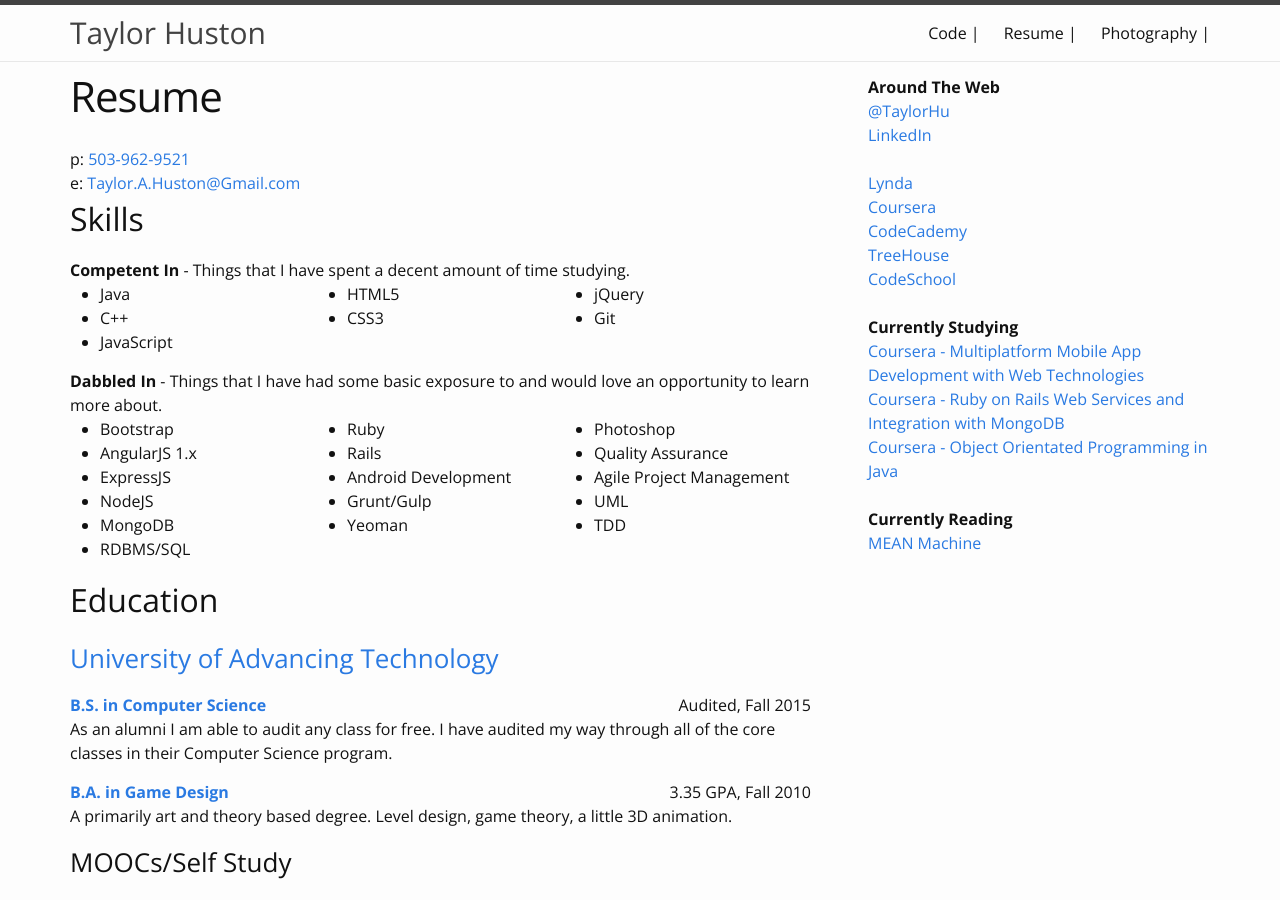
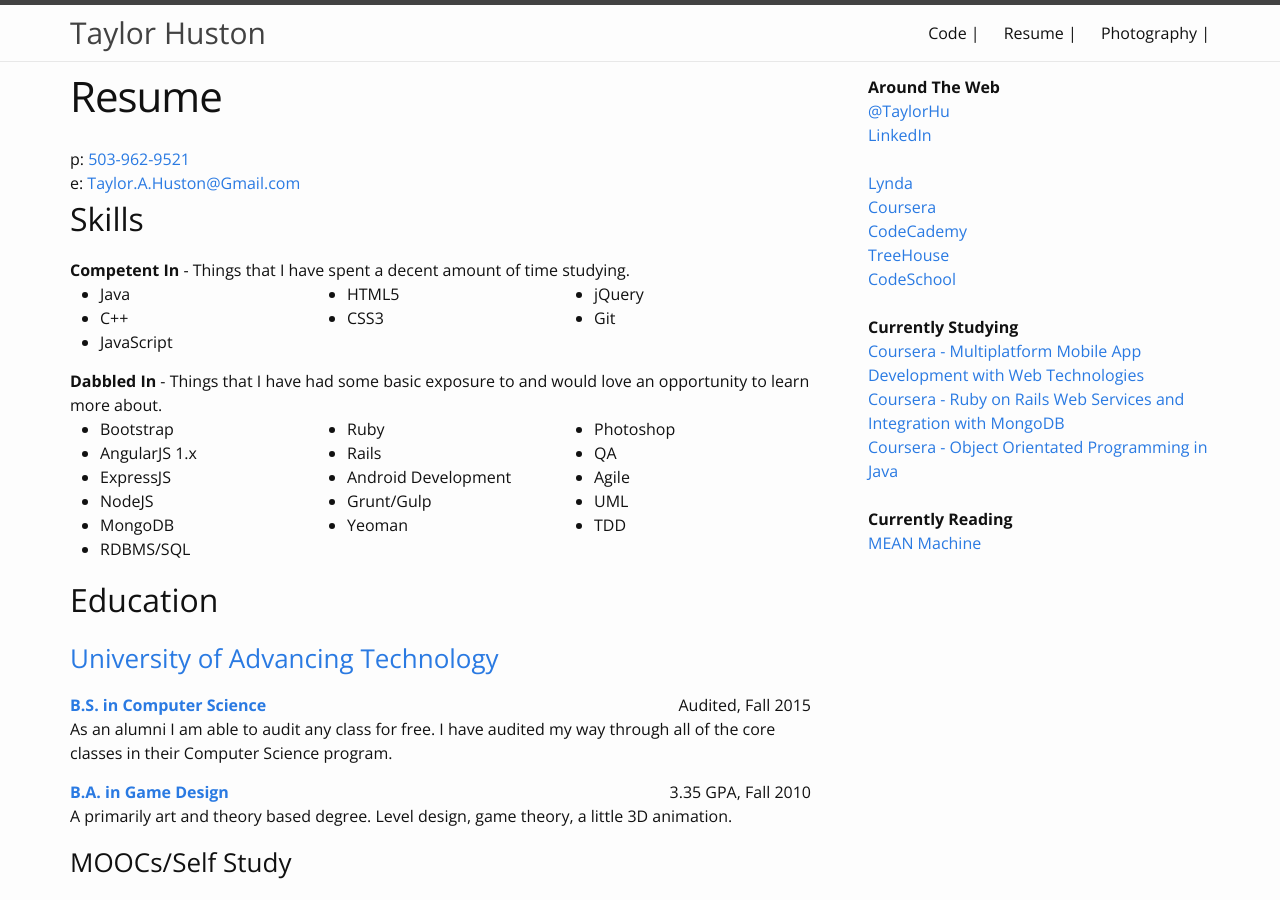
Before and after one commit to TaylorHuston/taylorhuston.github.io, a Jekyll site: the page built from resume.html, in a window 1280 px wide and 900 px high. Built offline with Jekyll 4.4.1, drawn with Linux system fonts in a browser that asks for light colours; some web fonts are replaced.

Commit message:
Update Resume

```diff
--- a/resume.html
+++ b/resume.html
@@ -40,7 +40,7 @@ permalink: /resume/
       <li>ExpressJS</li>
       <li>NodeJS</li>
       <li>MongoDB</li>
-        <li>RDBMS/SQL</li>
+      <li>RDBMS/SQL</li>
     </ul>
     <ul>
       <li>Ruby</li>
@@ -51,8 +51,8 @@ permalink: /resume/
     </ul>
     <ul>
       <li>Photoshop</li>
-      <li>Quality Assurance</li>
-      <li>Agile Project Management</li>
+      <li>QA</li>
+      <li>Agile</li>
       <li>UML</li>
       <li>TDD</li>
     </ul>
```
